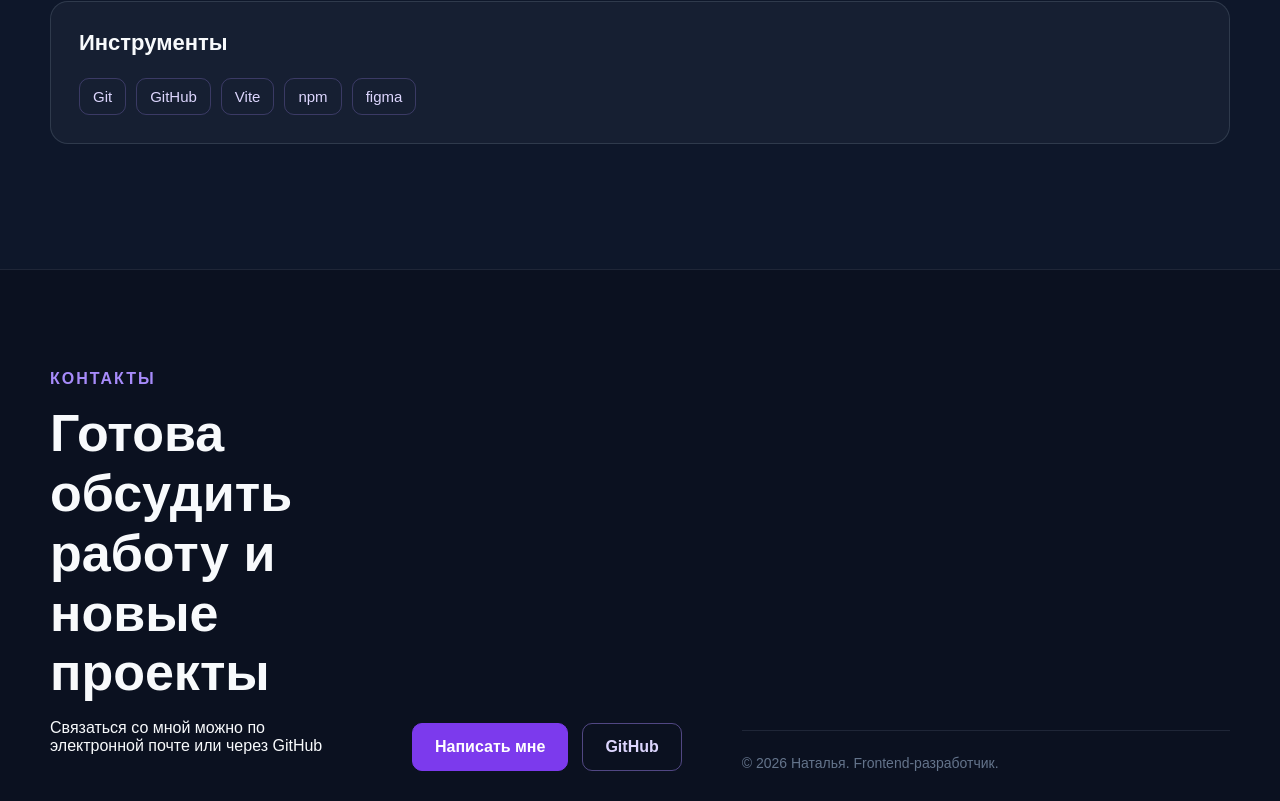
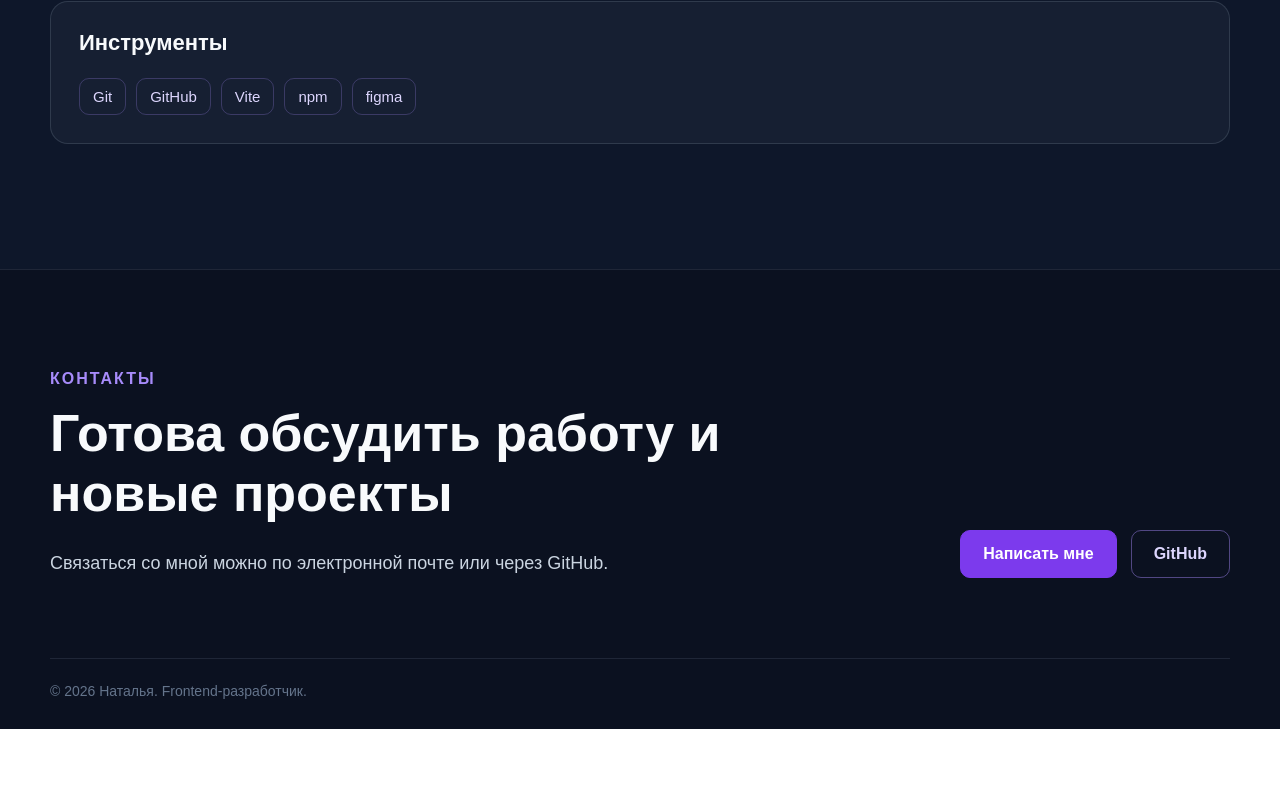
Before and after one commit to user49324809/frontend-portfolio, a React (Vite) app: page / in a window 1280 px wide. Shown: the part 2796-3597 px from the top of the page. After the commit the page ends 3525 px from the top, so only its background shows below. Built offline with nearby package versions, Linux system fonts and the light colour scheme.

Commit message:
Polish src/components/Contacts.tsx

```diff
--- a/src/components/Contacts.tsx
+++ b/src/components/Contacts.tsx
@@ -1,25 +1,27 @@
 function Contacts(){
     return(
         <footer className="contacts" id="contacts">
-            <div className="container contacts__container">
-                <div className="footer_contacts">
+            <div className="container">
+                <div className="contacts__container">
+                  <div className="contacts__content">
                     <p className="section-label">Контакты</p>
                     <h2 className="contacts__title">
                         Готова обсудить работу и новые проекты
                     </h2>
-                    <p className="contacts__descriprion">
-                        Связаться со мной можно по электронной почте или через GitHub
+                    <p className="contacts__description">
+                        Связаться со мной можно по электронной почте или через GitHub.
                     </p>
-                </div>
-                <div className="contacts__links">
+                  </div>
+                  <div className="contacts__links">
                     <a href="mailto:inna6903zaharova@yandex.ru" className="contacts__button contacts__button--primary">
                         Написать мне
                     </a>
-                    <a href="https://github.com/user49324809/frontend-portfolio" target="_blank" rel="noreferrer" className="contacts__button">
+                    <a href="https://github.com/user49324809" target="_blank" rel="noreferrer" className="contacts__button">
                         GitHub
                     </a>
+                  </div>
                 </div>
-                <div className="container contacts__bottom">
+                <div className="contacts__bottom">
                     © 2026 Наталья. Frontend-разработчик.
                 </div>
             </div>
```
